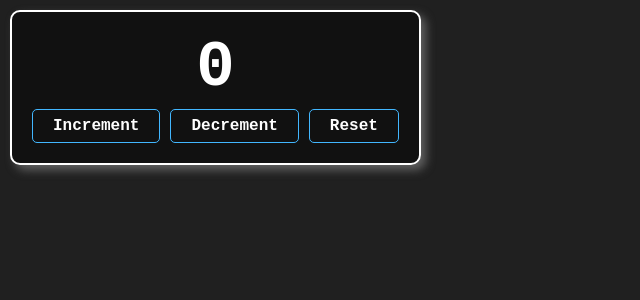
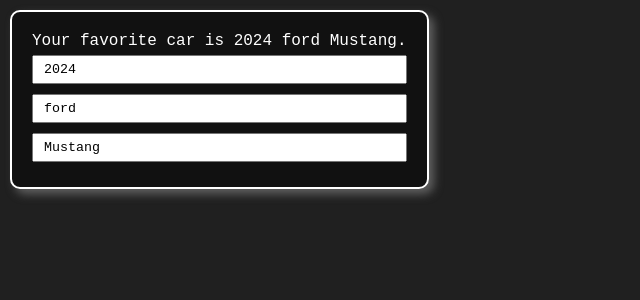
Before and after one commit to ManikMaity/Learn-ReactJS, a React (Vite) app in the folder broCode-react/website/my-react-app/: page / in a window 1280 px wide. Shown: the top 300 px of the page, without its empty margins (0-640 px from the left). Built offline with nearby package versions, Linux system fonts and the light colour scheme.

Commit message:
Learned about updater function and object state update - brocode - day05

```diff
--- a/broCode-react/website/my-react-app/src/App.jsx
+++ b/broCode-react/website/my-react-app/src/App.jsx
@@ -1,14 +1,12 @@
-import ColorPicker from "./ColorPicker.jsx"
-import OnChangeExample from "./OnChangeExample.jsx"
-import Counter from "./Counter.jsx"
+import Counter2 from "./Counter2.jsx"
+import UpdateObjState from "./UpdateObjState.jsx"
+
 
 function App() {
 
   return(
     <>
-    {/* <OnChangeExample/>
-    <ColorPicker/> */}
-    <Counter/>
+    <UpdateObjState/>
     </>
   )
 }
--- /dev/null
+++ b/broCode-react/website/my-react-app/src/Counter2.jsx
@@ -0,0 +1,41 @@
+import { useState } from "react";
+import ReuseButton from "./ReuseButton";
+
+function Counter2 (){
+    const [count, setCount] = useState(0);
+
+    function incrementCount () {
+        setCount(c => c + 1);
+        setCount(c => c + 1);
+
+    }
+
+    function decrementCount (){
+        if (count > 0){
+            setCount(c => c - 1);
+            setCount(c => c - 1);
+
+        }
+        else{
+            return;
+        }
+    }
+
+    function resetCount (){
+        setCount(0);
+    }
+
+    return (
+        <div className="counter">
+            <h1>{count}</h1>
+            <div className="btn-container">
+                <ReuseButton text="Increment" func={incrementCount}/>
+                <ReuseButton text="Decrement" func={decrementCount}/>
+                <ReuseButton text="Reset" func={resetCount}/>
+            </div>
+        </div>
+    )
+
+}
+
+export default Counter2;
--- /dev/null
+++ b/broCode-react/website/my-react-app/src/UpdateObjState.jsx
@@ -0,0 +1,28 @@
+import { useState } from "react";
+
+function UpdateObjState() {
+  const [car, setCar] = useState({
+    year: 2024,
+    make: "ford",
+    model: "Mustang",
+  });
+
+  function handleYearChange (e) {
+    setCar(c => ({...car, year : e.target.value}));
+  }
+  function handleMakeChange (e) {
+    setCar(c => ({...car, make : e.target.value}))
+  }
+  function handleModelChange (e) {
+    setCar(c => ({...car, model : e.target.value}))
+  }
+
+  return (<div className="card">
+    <p>Your favorite car is {car.year} {car.make} {car.model}.</p>
+    <input type="number" value={car.year} onChange={handleYearChange}/>
+    <input type="text" value={car.make} onChange={handleMakeChange}/>
+    <input type="text" value={car.model} onChange={handleModelChange}/>
+  </div>);
+}
+
+export default UpdateObjState;
```
Also changed, not shown: 2 other files (tests, documents, lock files or other folders).
